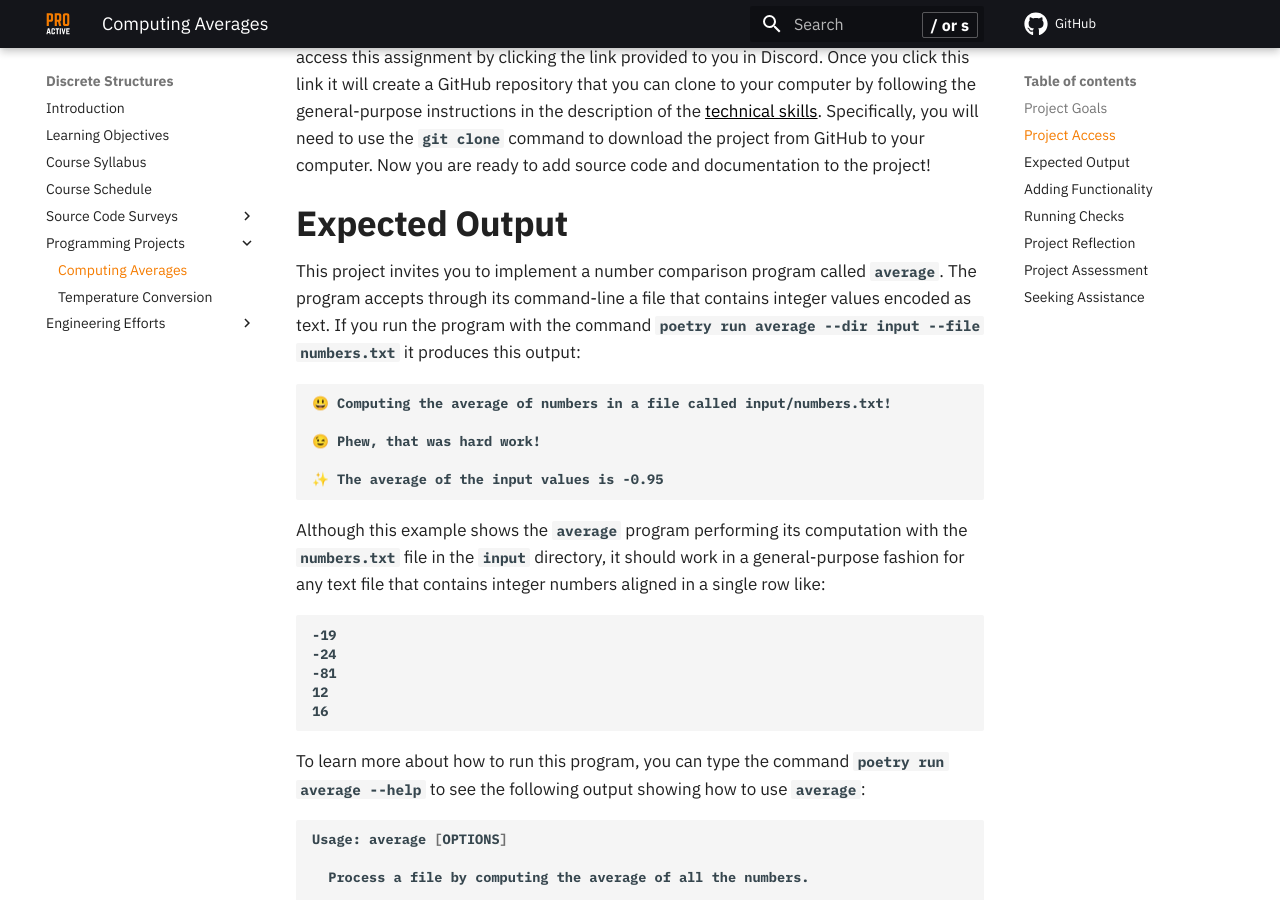
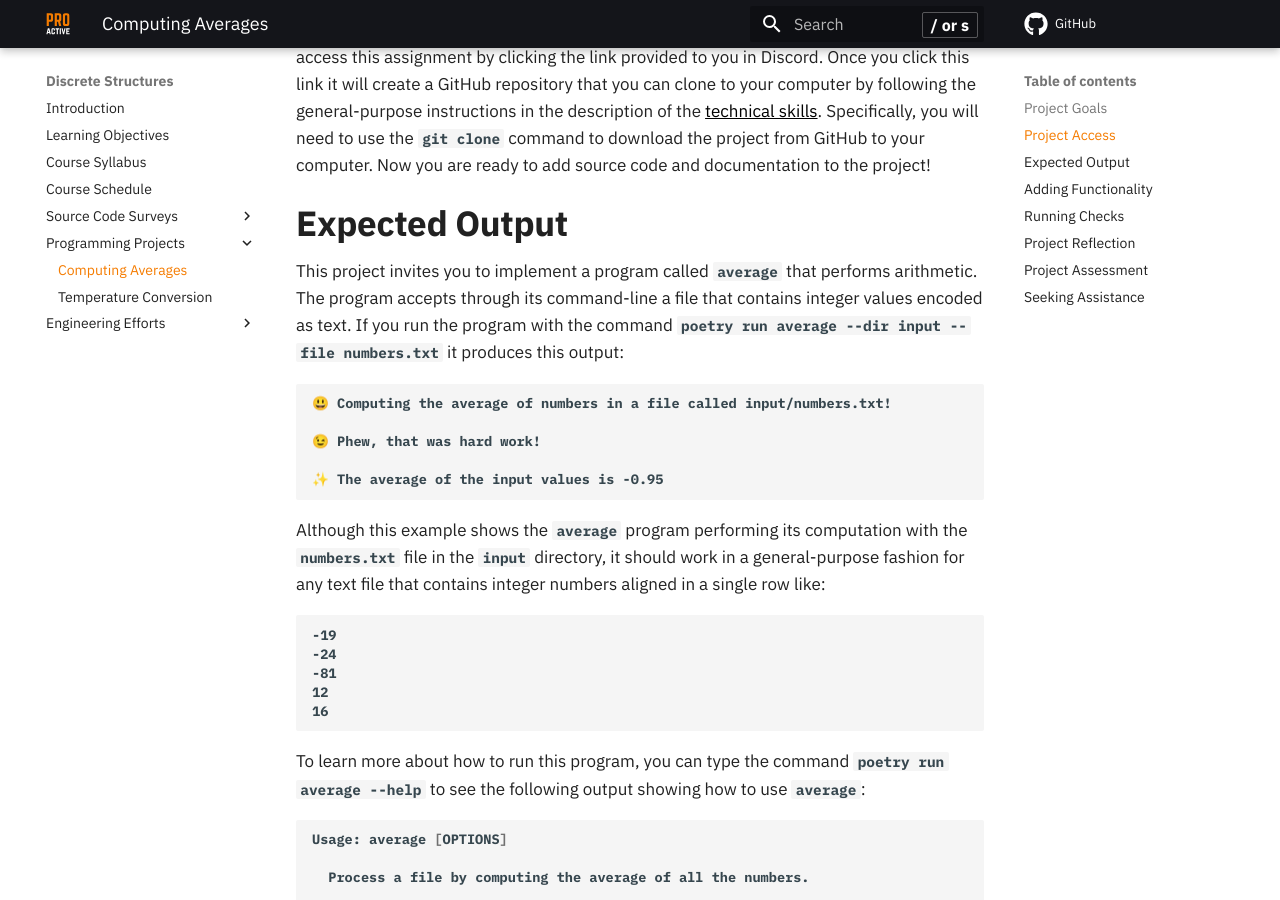
Before and after one commit to ProactiveProgrammers/www.proactiveprogrammers.com, an MkDocs documentation site: the page built from docs/discrete-structures/programming-projects/average-computation.md, in a window 1280 px wide and 900 px high, scrolled down 587 px. Built offline with MkDocs 1.6.1 and Material for MkDocs 9.7.7, drawn with Linux system fonts in a browser that asks for light colours; comment, search, counter and statistics services are not loaded.

Commit message:
fix: Use the correct introduction sentence in average-computation.

```diff
--- a/docs/discrete-structures/programming-projects/average-computation.md
+++ b/docs/discrete-structures/programming-projects/average-computation.md
@@ -29,8 +29,8 @@ project!
 
 ## Expected Output
 
-This project invites you to implement a number comparison program called
-`average`. The program accepts through its command-line a file that contains
+This project invites you to implement a program called `average` that performs
+arithmetic. The program accepts through its command-line a file that contains
 integer values encoded as text. If you run the program with the command `poetry
 run average --dir input --file numbers.txt` it produces this output:
 
```
